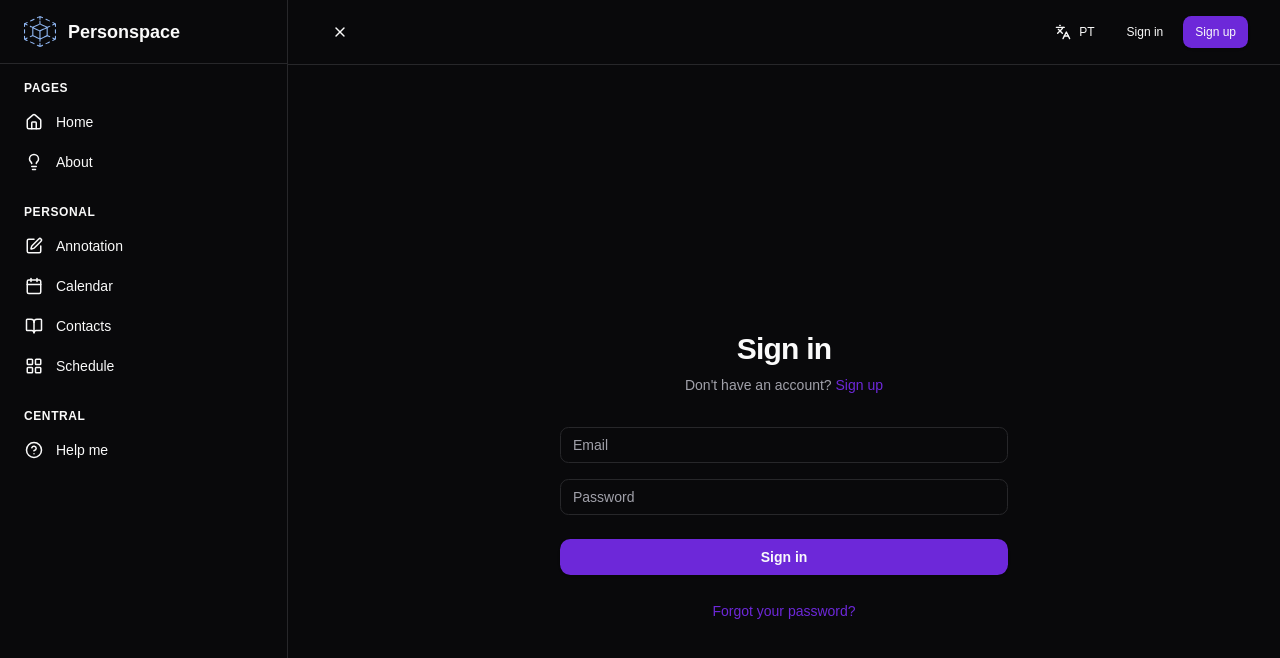
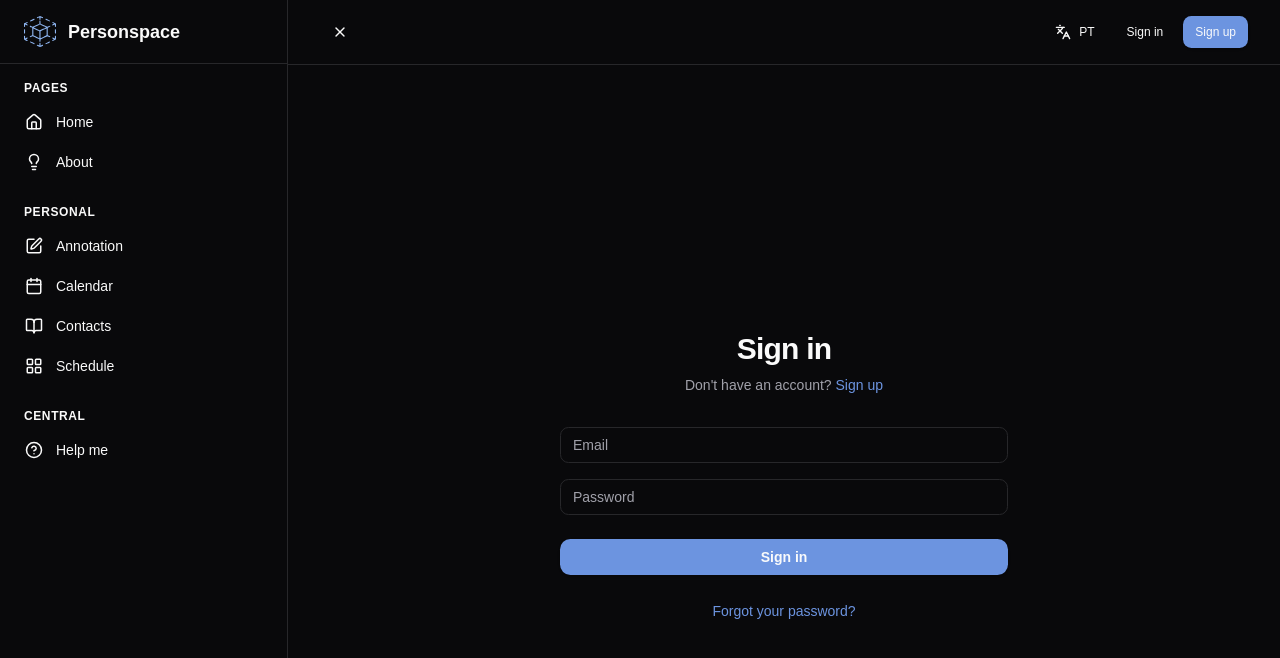
Before and after one commit to RichardPompeo/personspace, a React (Vite) app in the folder apps/web/: page /login in a window 1280 px wide. Shown: the top 658 px of the page. Built offline with nearby package versions, Linux system fonts and the light colour scheme; no server answers; a web font is replaced by a local one.

Commit message:
feat(ui): update theme colors across UI tokens

```diff
--- a/apps/web/src/components/notes/CreateNoteCard.tsx
+++ b/apps/web/src/components/notes/CreateNoteCard.tsx
@@ -30,7 +30,7 @@ const PRESET_COLORS = [
   "#FFA07A",
   "#98D8C8",
   "#F7DC6F",
-  "#BB8FCE",
+  "#8eb5f0",
   "#85C1E2",
 ];
 
--- a/apps/web/src/index.css
+++ b/apps/web/src/index.css
@@ -11,7 +11,7 @@
     --card-foreground: 240 10% 3.9%;
     --popover: 0 0% 100%;
     --popover-foreground: 240 10% 3.9%;
-    --primary: 262.1 83.3% 57.8%;
+    --primary: 219 73% 75%;
     --primary-foreground: 210 20% 98%;
     --secondary: 240 4.8% 95.9%;
     --secondary-foreground: 240 5.9% 10%;
@@ -22,7 +22,7 @@
     --destructive: 0 84.2% 60.2%;
     --border: 240 5.9% 90%;
     --input: 240 5.9% 90%;
-    --ring: 262.1 83.3% 57.8%;
+    --ring: 219 73% 75%;
     --chart-1: 12 76% 61%;
     --chart-2: 173 58% 39%;
     --chart-3: 197 37% 24%;
@@ -30,12 +30,12 @@
     --chart-5: 27 87% 67%;
     --sidebar: 0 0% 98%;
     --sidebar-foreground: 240 10% 3.9%;
-    --sidebar-primary: 262.1 83.3% 57.8%;
+    --sidebar-primary: 219 73% 75%;
     --sidebar-primary-foreground: 210 20% 98%;
     --sidebar-accent: 240 4.8% 95.9%;
     --sidebar-accent-foreground: 240 5.9% 10%;
     --sidebar-border: 240 5.9% 90%;
-    --sidebar-ring: 262.1 83.3% 57.8%;
+    --sidebar-ring: 219 73% 75%;
   }
 
   .dark {
@@ -45,7 +45,7 @@
     --card-foreground: 0 0% 98%;
     --popover: 240 10% 10%;
     --popover-foreground: 0 0% 98%;
-    --primary: 263.4 70% 50.4%;
+    --primary: 219 65% 65%;
     --primary-foreground: 210 20% 98%;
     --secondary: 240 3.7% 15.9%;
     --secondary-foreground: 0 0% 98%;
@@ -56,7 +56,7 @@
     --destructive: 0 62.8% 30.6%;
     --border: 240 3.7% 15.9%;
     --input: 240 3.7% 15.9%;
-    --ring: 263.4 70% 50.4%;
+    --ring: 219 65% 65%;
     --chart-1: 220 70% 50%;
     --chart-2: 160 60% 45%;
     --chart-3: 30 80% 55%;
@@ -64,12 +64,12 @@
     --chart-5: 340 75% 55%;
     --sidebar: 240 10% 10%;
     --sidebar-foreground: 0 0% 98%;
-    --sidebar-primary: 263.4 70% 50.4%;
+    --sidebar-primary: 219 65% 65%;
     --sidebar-primary-foreground: 210 20% 98%;
     --sidebar-accent: 240 3.7% 15.9%;
     --sidebar-accent-foreground: 0 0% 98%;
     --sidebar-border: 240 3.7% 15.9%;
-    --sidebar-ring: 263.4 70% 50.4%;
+    --sidebar-ring: 219 65% 65%;
   }
 
   *,
--- a/packages/ui/src/index.css
+++ b/packages/ui/src/index.css
@@ -50,7 +50,7 @@
   --card-foreground: 240 10% 3.9%;
   --popover: 0 0% 100%;
   --popover-foreground: 240 10% 3.9%;
-  --primary: 262.1 83.3% 57.8%;
+  --primary: 219 73% 75%;
   --primary-foreground: 210 20% 98%;
   --secondary: 240 4.8% 95.9%;
   --secondary-foreground: 240 5.9% 10%;
@@ -62,7 +62,7 @@
   --destructive-foreground: 210 20% 98%;
   --border: 240 5.9% 90%;
   --input: 240 5.9% 90%;
-  --ring: 262.1 83.3% 57.8%;
+  --ring: 219 73% 75%;
   --chart-1: 12 76% 61%;
   --chart-2: 173 58% 39%;
   --chart-3: 197 37% 24%;
@@ -70,12 +70,12 @@
   --chart-5: 27 87% 67%;
   --sidebar: 0 0% 98%;
   --sidebar-foreground: 240 10% 3.9%;
-  --sidebar-primary: 262.1 83.3% 57.8%;
+  --sidebar-primary: 219 73% 75%;
   --sidebar-primary-foreground: 210 20% 98%;
   --sidebar-accent: 240 4.8% 95.9%;
   --sidebar-accent-foreground: 240 5.9% 10%;
   --sidebar-border: 240 5.9% 90%;
-  --sidebar-ring: 262.1 83.3% 57.8%;
+  --sidebar-ring: 219 73% 75%;
 }
 
 .dark {
@@ -85,7 +85,7 @@
   --card-foreground: 0 0% 98%;
   --popover: 240 10% 10%;
   --popover-foreground: 0 0% 98%;
-  --primary: 263.4 70% 50.4%;
+  --primary: 219 65% 65%;
   --primary-foreground: 210 20% 98%;
   --secondary: 240 3.7% 15.9%;
   --secondary-foreground: 0 0% 98%;
@@ -97,7 +97,7 @@
   --destructive-foreground: 0 0% 98%;
   --border: 240 3.7% 15.9%;
   --input: 240 3.7% 15.9%;
-  --ring: 263.4 70% 50.4%;
+  --ring: 219 65% 65%;
   --chart-1: 220 70% 50%;
   --chart-2: 160 60% 45%;
   --chart-3: 30 80% 55%;
@@ -105,12 +105,12 @@
   --chart-5: 340 75% 55%;
   --sidebar: 240 10% 10%;
   --sidebar-foreground: 0 0% 98%;
-  --sidebar-primary: 263.4 70% 50.4%;
+  --sidebar-primary: 219 65% 65%;
   --sidebar-primary-foreground: 210 20% 98%;
   --sidebar-accent: 240 3.7% 15.9%;
   --sidebar-accent-foreground: 0 0% 98%;
   --sidebar-border: 240 3.7% 15.9%;
-  --sidebar-ring: 263.4 70% 50.4%;
+  --sidebar-ring: 219 65% 65%;
 }
 
 @layer base {
```
